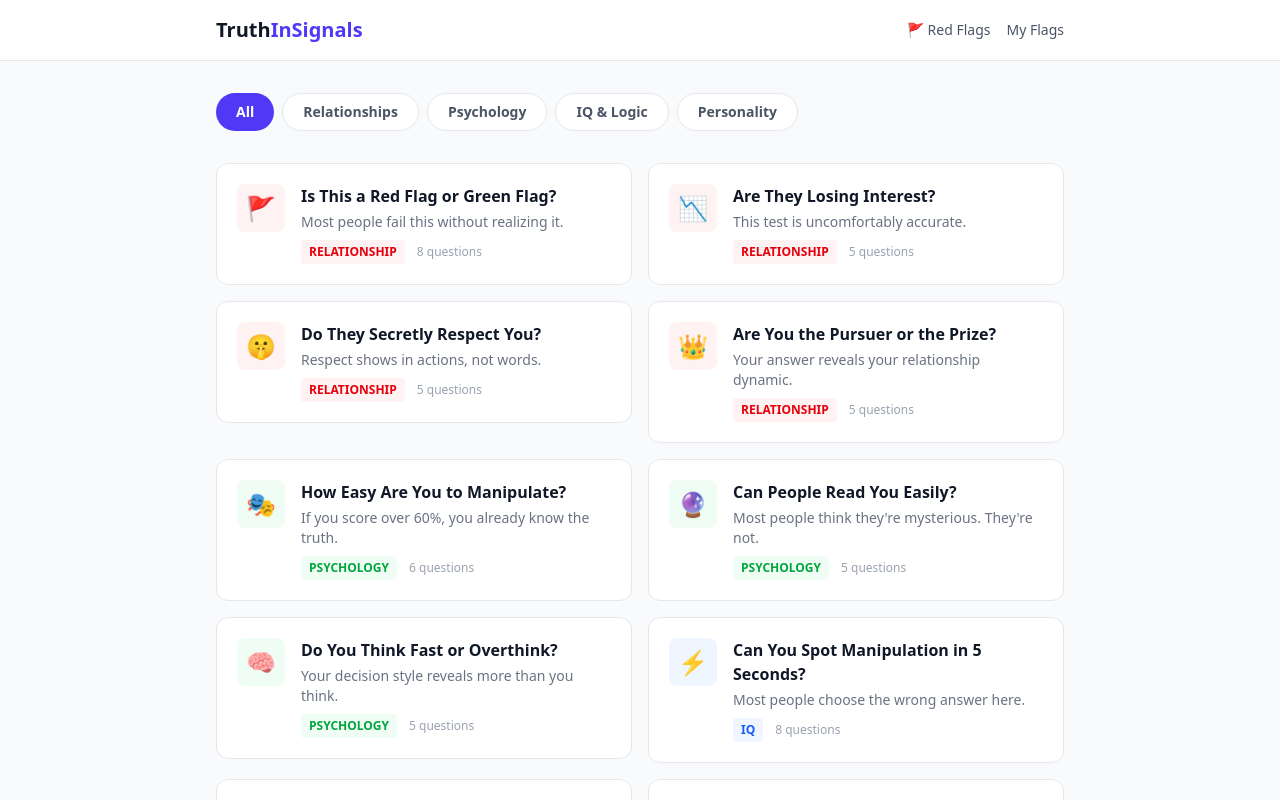
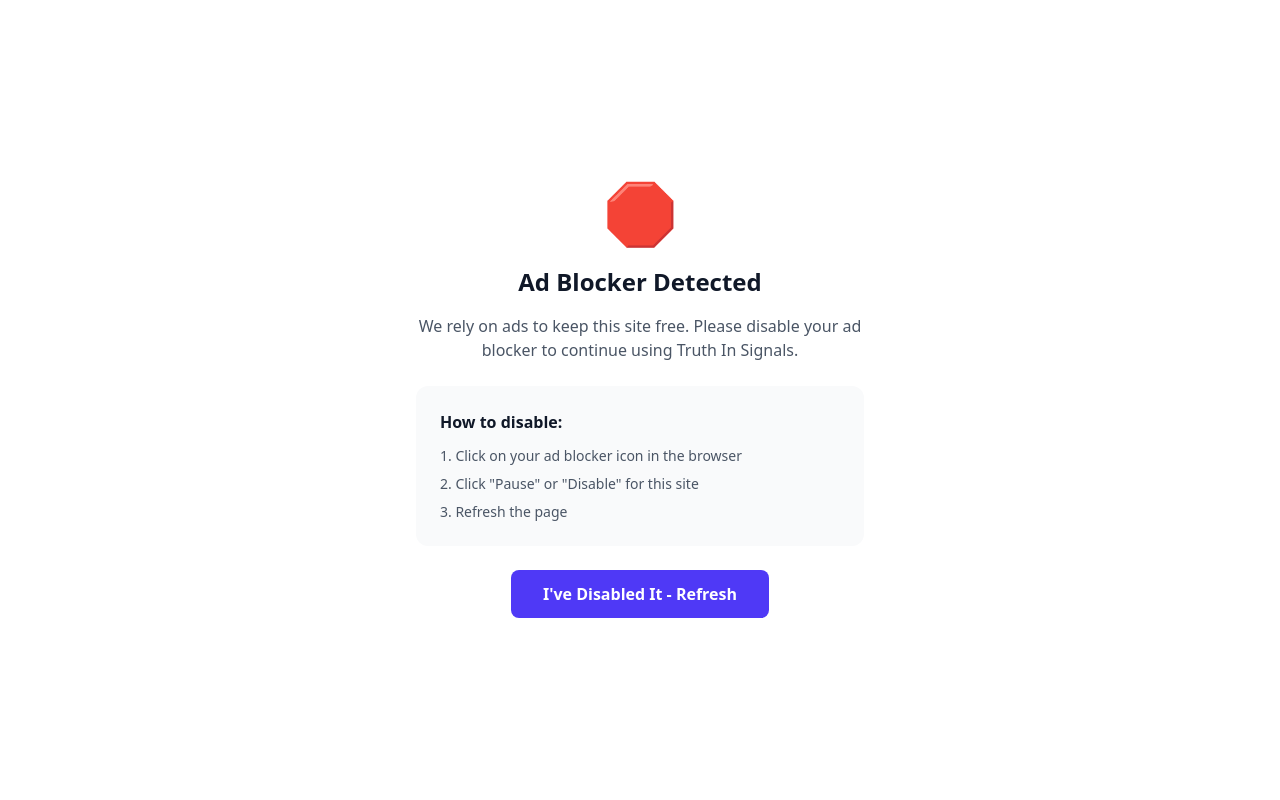
Before and after one commit to 10are/truthinsignals, a Next.js app: page / in a window 1280 px wide. Shown: the top 800 px of the page. Built offline with nearby package versions, Linux system fonts and the light colour scheme.

Commit message:
Add AdBlockDetector component to layout for improved ad management and user experience.

```diff
--- /dev/null
+++ b/app/components/AdBlockDetector.tsx
@@ -0,0 +1,101 @@
+"use client";
+
+import { useEffect, useState } from "react";
+
+export default function AdBlockDetector() {
+  const [adBlockDetected, setAdBlockDetected] = useState(false);
+  const [checking, setChecking] = useState(true);
+
+  useEffect(() => {
+    const detectAdBlock = async () => {
+      try {
+        // Create a bait element that ad blockers typically block
+        const bait = document.createElement("div");
+        bait.className = "adsbox ad-banner ad-placement textads banner-ads";
+        bait.style.cssText = "position:absolute;top:-10px;left:-10px;width:1px;height:1px;";
+        bait.innerHTML = "&nbsp;";
+        document.body.appendChild(bait);
+
+        // Wait a bit for ad blocker to act
+        await new Promise((resolve) => setTimeout(resolve, 100));
+
+        // Check if the element was hidden/removed
+        const isBlocked =
+          bait.offsetHeight === 0 ||
+          bait.offsetWidth === 0 ||
+          bait.clientHeight === 0 ||
+          getComputedStyle(bait).display === "none" ||
+          getComputedStyle(bait).visibility === "hidden";
+
+        // Clean up
+        if (bait.parentNode) {
+          bait.parentNode.removeChild(bait);
+        }
+
+        // Also try to fetch a common ad script
+        try {
+          const response = await fetch(
+            "https://pagead2.googlesyndication.com/pagead/js/adsbygoogle.js",
+            { method: "HEAD", mode: "no-cors" }
+          );
+          // If we get here without error, ads might be allowed
+          // But we still check the bait element
+        } catch {
+          // Fetch blocked = ad blocker detected
+          setAdBlockDetected(true);
+          setChecking(false);
+          return;
+        }
+
+        setAdBlockDetected(isBlocked);
+      } catch {
+        // If there's an error, assume ad blocker might be present
+        setAdBlockDetected(true);
+      }
+      setChecking(false);
+    };
+
+    detectAdBlock();
+  }, []);
+
+  if (checking) {
+    return (
+      <div className="fixed inset-0 bg-white z-[9999] flex items-center justify-center">
+        <div className="text-gray-500">Loading...</div>
+      </div>
+    );
+  }
+
+  if (adBlockDetected) {
+    return (
+      <div className="fixed inset-0 bg-white z-[9999] flex items-center justify-center p-6">
+        <div className="max-w-md text-center">
+          <div className="text-6xl mb-6">🛑</div>
+          <h1 className="text-2xl font-bold text-gray-900 mb-4">
+            Ad Blocker Detected
+          </h1>
+          <p className="text-gray-600 mb-6">
+            We rely on ads to keep this site free. Please disable your ad blocker
+            to continue using Truth In Signals.
+          </p>
+          <div className="bg-gray-50 rounded-xl p-6 text-left mb-6">
+            <h3 className="font-semibold text-gray-900 mb-3">How to disable:</h3>
+            <ol className="text-sm text-gray-600 space-y-2">
+              <li>1. Click on your ad blocker icon in the browser</li>
+              <li>2. Click "Pause" or "Disable" for this site</li>
+              <li>3. Refresh the page</li>
+            </ol>
+          </div>
+          <button
+            onClick={() => window.location.reload()}
+            className="bg-indigo-600 hover:bg-indigo-700 text-white font-semibold py-3 px-8 rounded-lg transition-all"
+          >
+            I've Disabled It - Refresh
+          </button>
+        </div>
+      </div>
+    );
+  }
+
+  return null;
+}
--- a/app/layout.tsx
+++ b/app/layout.tsx
@@ -2,6 +2,7 @@
 import { Geist, Geist_Mono } from "next/font/google";
 import Script from "next/script";
 import "./globals.css";
+import AdBlockDetector from "./components/AdBlockDetector";
 
 const geistSans = Geist({ variable: "--font-geist-sans", subsets: ["latin"] });
 const geistMono = Geist_Mono({ variable: "--font-geist-mono", subsets: ["latin"] });
@@ -57,6 +58,7 @@
           `}
         </Script>
 
+        <AdBlockDetector />
         {children}
       </body>
     </html>
```
